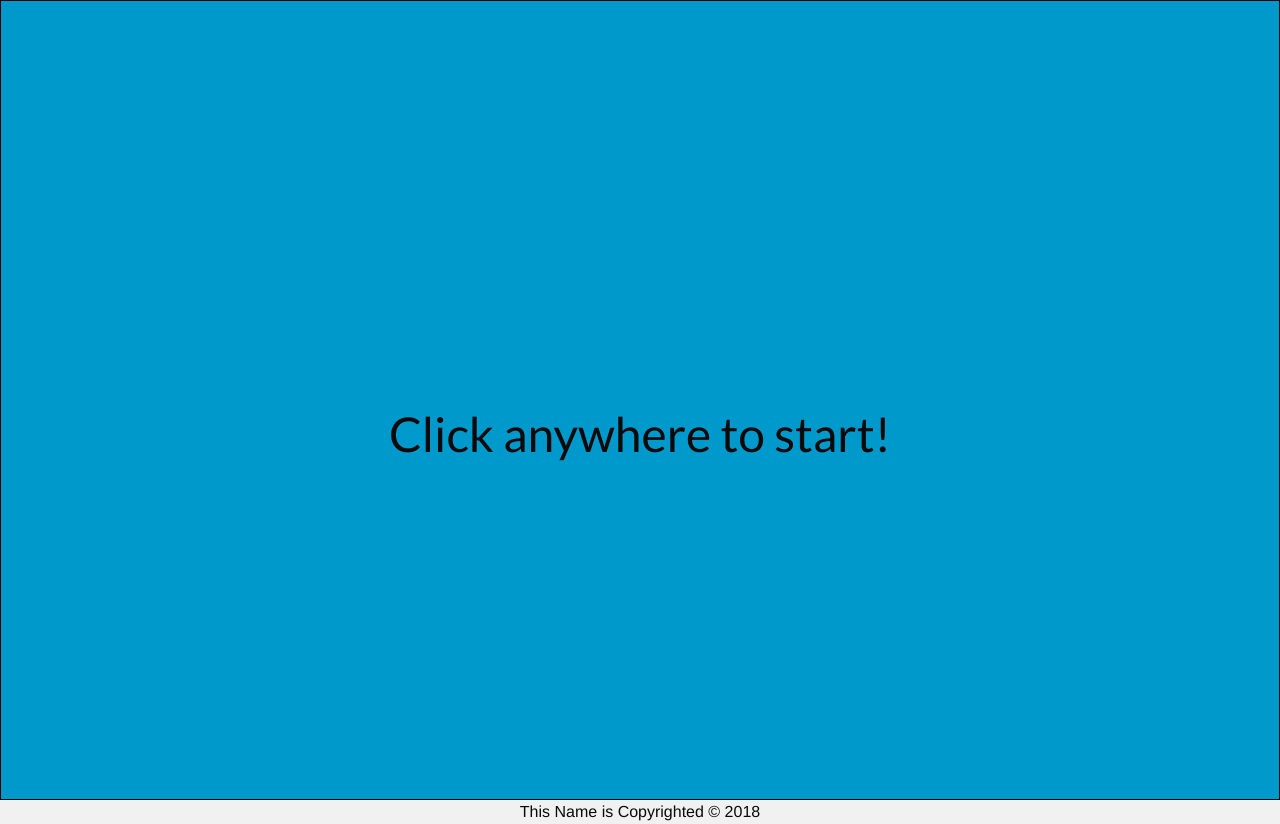
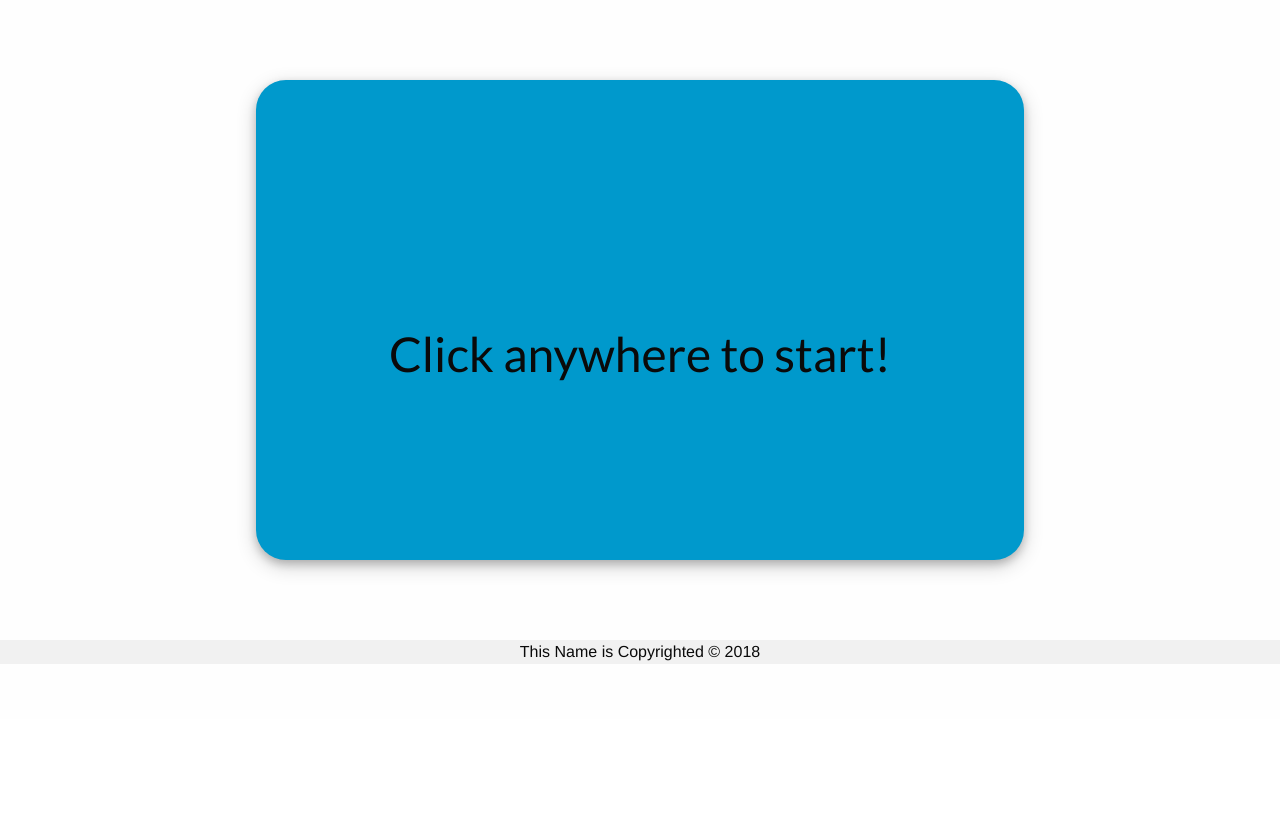
Before and after one commit to kkhan01/This_Name_is_Copyrighted-Brain_Battles, a Flask app: page /react in a window 1280 px wide. Shown: the part 81-905 px from the top of the page. After the commit the page ends 745 px from the top, so only its background shows below. Run offline with Flask 2, Linux system fonts and the light colour scheme; some libraries are stand-ins or nearby versions.

Commit message:
react css

```diff
--- a/devlog.txt
+++ b/devlog.txt
@@ -117,3 +117,6 @@ made navbar sticky instead
 
 elsharawyM -- 2018-01-13 15:48:48
 formatting simon to look better
+
+elsharawyM -- 2018-01-13 16:14:41
+css for react game
--- /dev/null
+++ b/static/css/react.css
@@ -0,0 +1,9 @@
+#gamebox{
+    width: 60%;
+    height: 30rem;
+    margin-top: 5rem;
+    margin-bottom: 5rem;
+    border: 0px;
+    border-radius: 30px;
+    box-shadow: 0 4px 8px 0 rgba(0, 0, 0, 0.2), 0 6px 20px 0 rgba(0, 0, 0, 0.19);
+}
--- a/templates/react.html
+++ b/templates/react.html
@@ -6,13 +6,15 @@ Reaction Timer
 
 {% block include %}
 <style>
-  .full {height: 100vh;}
   .box {border: 1px solid black;text-align: center;}
 </style>
+<link rel="stylesheet" type="text/css" href="../static/css/react.css">
 {% endblock %}
 
 {% block c_content %}
-<div class="full box" id="gamebox"></div>
+<center>
+  <div class="box" id="gamebox"></div>
+</center>
 {% endblock %}
 
 {% block scripts %}
```
